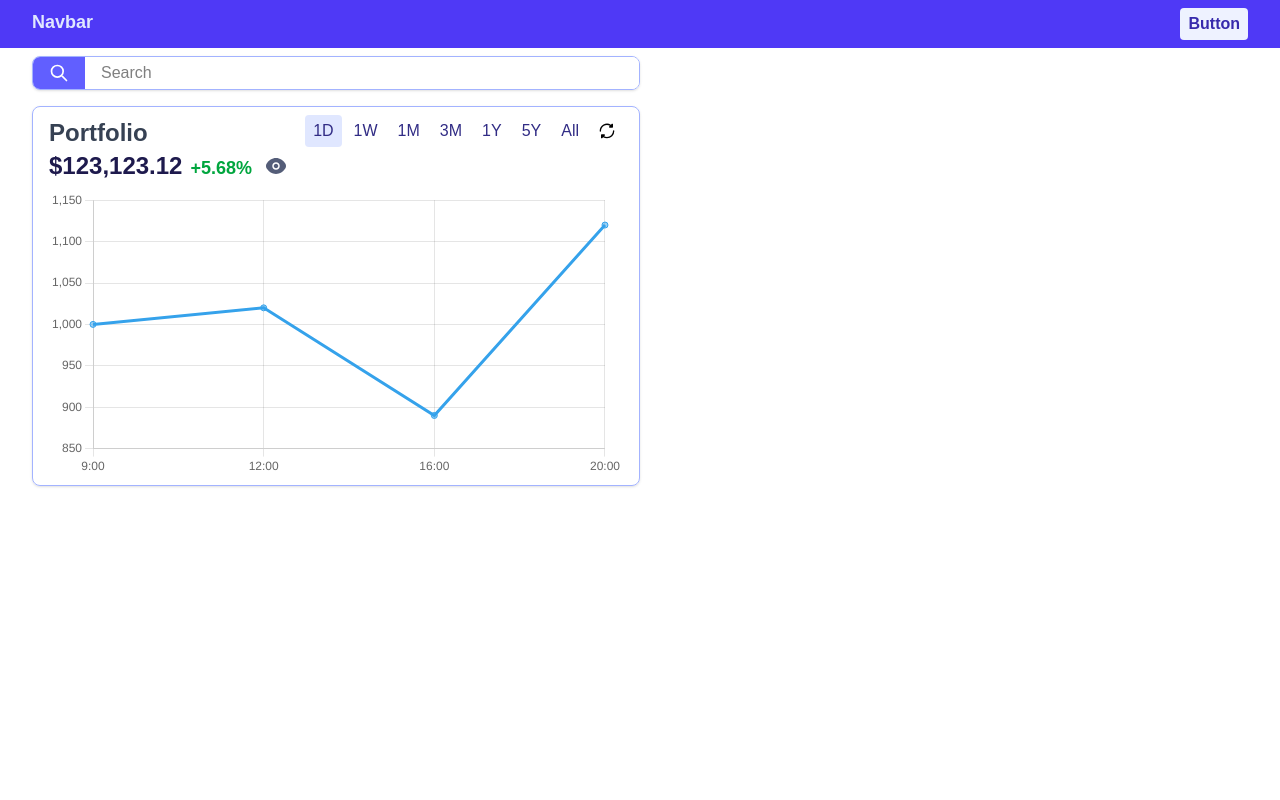
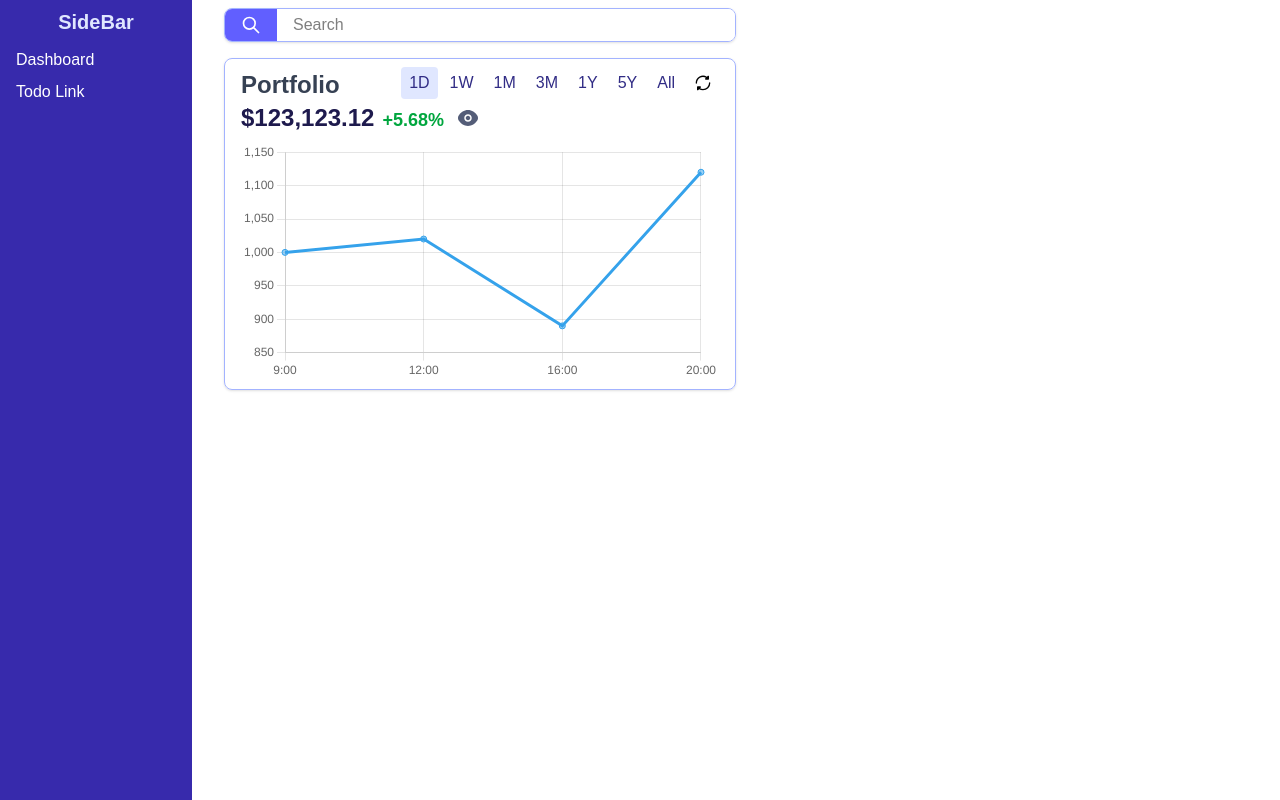
Before and after one commit to Rha02/symfonia, a Next.js app: page /dashboard in a window 1280 px wide. Built offline with nearby package versions, Linux system fonts and the light colour scheme.

Commit message:
Sidebar Menu

```diff
--- a/src/app/dashboard/layout.tsx
+++ b/src/app/dashboard/layout.tsx
@@ -7,19 +7,9 @@ export default function RootLayout({
 }>) {
     return (
         <div>
-            <nav className="bg-indigo-600 py-2 flex justify-between px-8">
-                <h3 className="text-lg text-indigo-100 font-bold">
-                    Navbar
-                </h3>
-                <button className="bg-indigo-50 text-indigo-800 font-semibold px-2 py-1 rounded hover:bg-indigo-100 transition ease-in-out duration-150">
-                    Button
-                </button>
-            </nav>
-            <div className="mx-8 my-2">
-                <SearchBar />
-                <div className="mt-4">
-                    {children}
-                </div>
+            <SearchBar />
+            <div className="mt-4">
+                {children}
             </div>
         </div>
     );
--- a/src/app/dashboard/page.tsx
+++ b/src/app/dashboard/page.tsx
@@ -8,8 +8,6 @@ export const metadata: Metadata = {
 
 export default function Dashboard() {
     return (
-        <main>
-            <PortfolioTrend />
-        </main>
+        <PortfolioTrend />
     )
 }
--- a/src/app/layout.tsx
+++ b/src/app/layout.tsx
@@ -1,6 +1,7 @@
 import type { Metadata } from "next";
 import { Geist, Geist_Mono } from "next/font/google";
 import "./globals.css";
+import Link from "next/link";
 
 const geistSans = Geist({
   variable: "--font-geist-sans",
@@ -27,7 +28,22 @@ export default function RootLayout({
       lang="en"
       className={`${geistSans.variable} ${geistMono.variable} h-full antialiased`}
     >
-      <body className="min-h-full flex flex-col">{children}</body>
+      <body className="flex">
+        <nav className="flex flex-col h-screen bg-indigo-800 text-white px-2 w-48 py-2 shrink-0">
+          <h1 className="text-xl text-center w-full font-semibold text-indigo-100">SideBar</h1>
+          <ul className="flex flex-col mt-2">
+            <li className="hover:bg-indigo-700 rounded transition ease-in-out">
+              <Link href='/dashboard' className="flex px-2 py-1">Dashboard</Link>
+            </li>
+            <li className="hover:bg-indigo-700 rounded transition ease-in-out">
+              <Link href='/dashboard' className="flex px-2 py-1">Todo Link</Link>
+            </li>
+          </ul>
+        </nav>
+        <main className="flex-1 mx-8 my-2">
+          {children}
+        </main>
+      </body>
     </html>
   );
 }
--- a/src/app/stocks/[symbol]/page.tsx
+++ b/src/app/stocks/[symbol]/page.tsx
@@ -1,3 +1,4 @@
+import SearchBar from "@/components/SearchBar";
 import { Metadata } from "next";
 
 export const metadata: Metadata = {
@@ -13,8 +14,11 @@ export default async function StockPage(props: StockPageProps) {
     const { symbol } = await props.params
 
     return (
-        <main>
-            {symbol}
-        </main>
+        <div>
+            <SearchBar />
+            <div className="mt-4">
+                {symbol}
+            </div>
+        </div>
     )
 }
```
